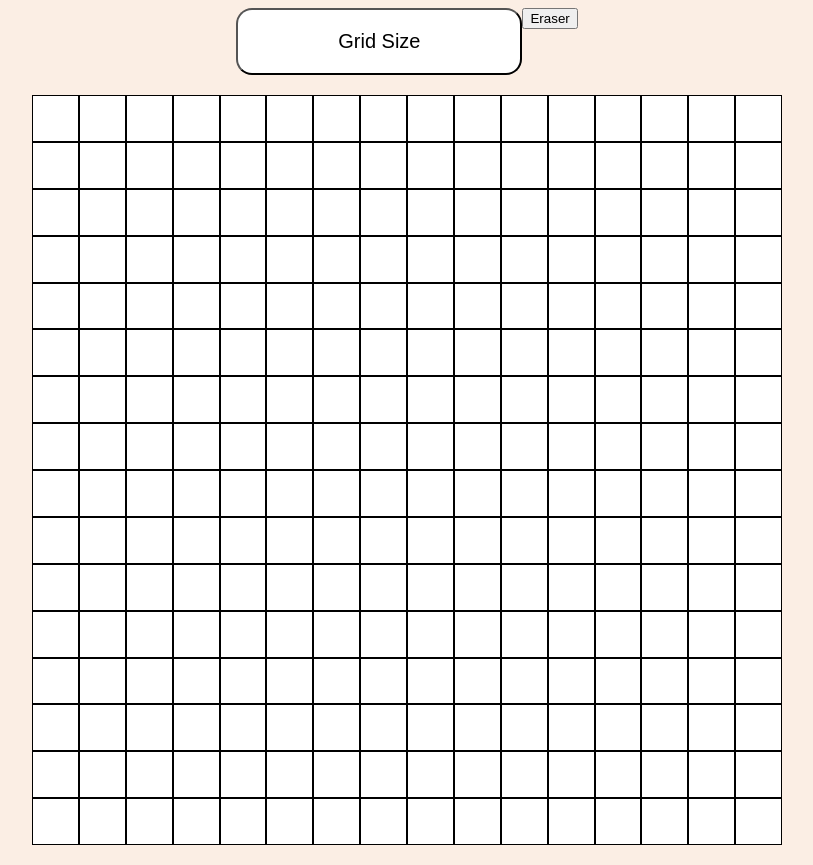
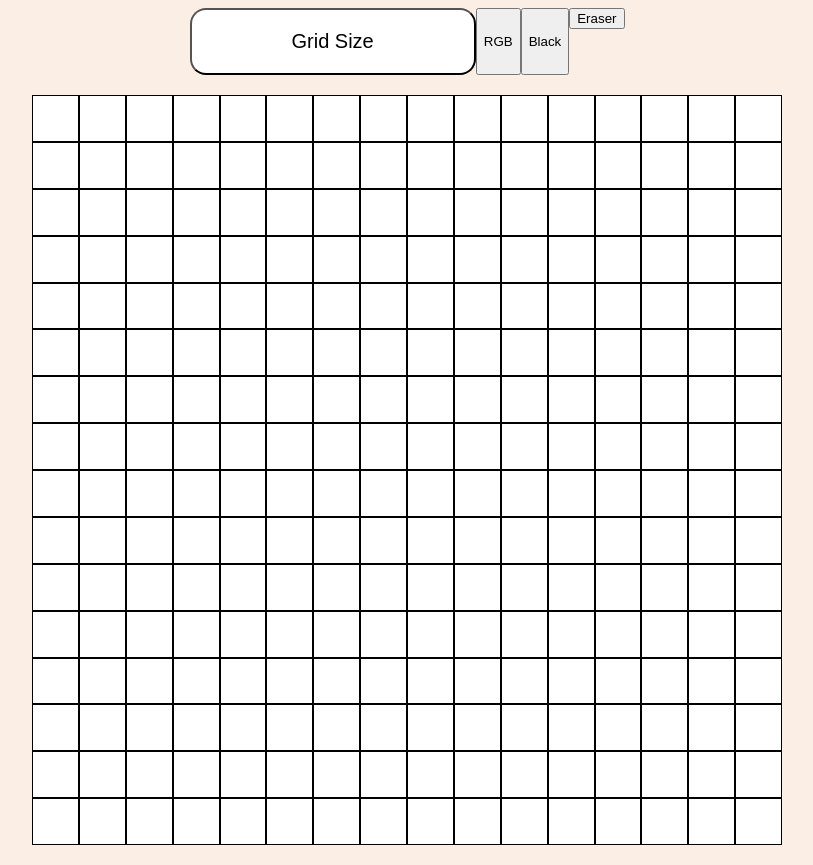
Before and after one commit to Royuin/Etch-a-Sketch, a plain HTML site: page index.html in a window 1280 px wide. Shown: the whole page, without its empty margins (233-1046 px from the left). Drawn offline with Linux system fonts and the light colour scheme.

Commit message:
made rgb and black buttons

```diff
--- a/index.html
+++ b/index.html
@@ -15,9 +15,13 @@
     <div class="grid-size-button-wrapper">
       <button class="grid-size-button">Grid Size</button>
     </div>
+    <button>RGB</button>
+    <button>Black</button>
     <div class="eraser-wrapper">
       <button class="eraser-button">Eraser</button>
     </div>
+
+
   </div>
   <div class="container"></div>
 
```
